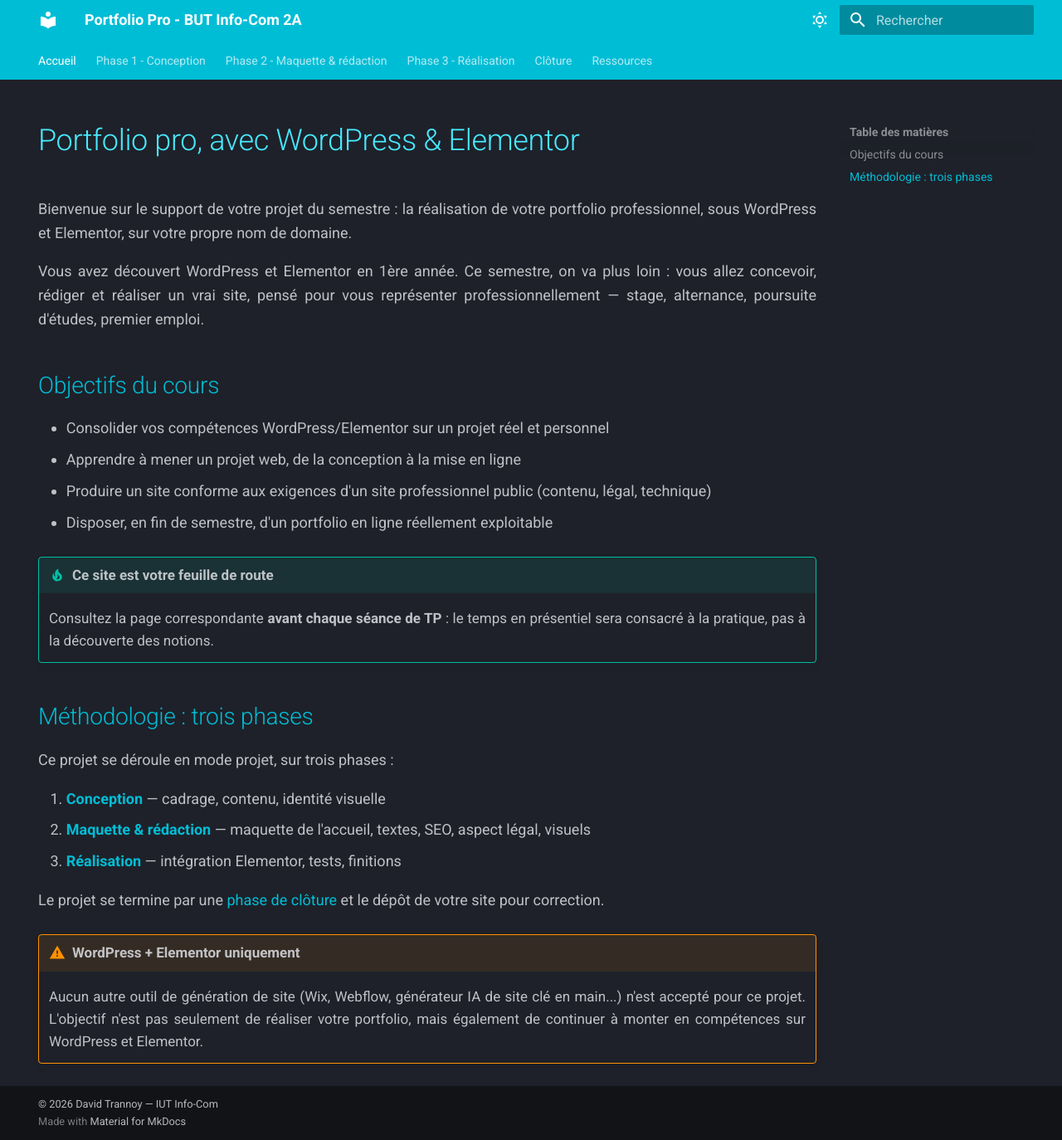
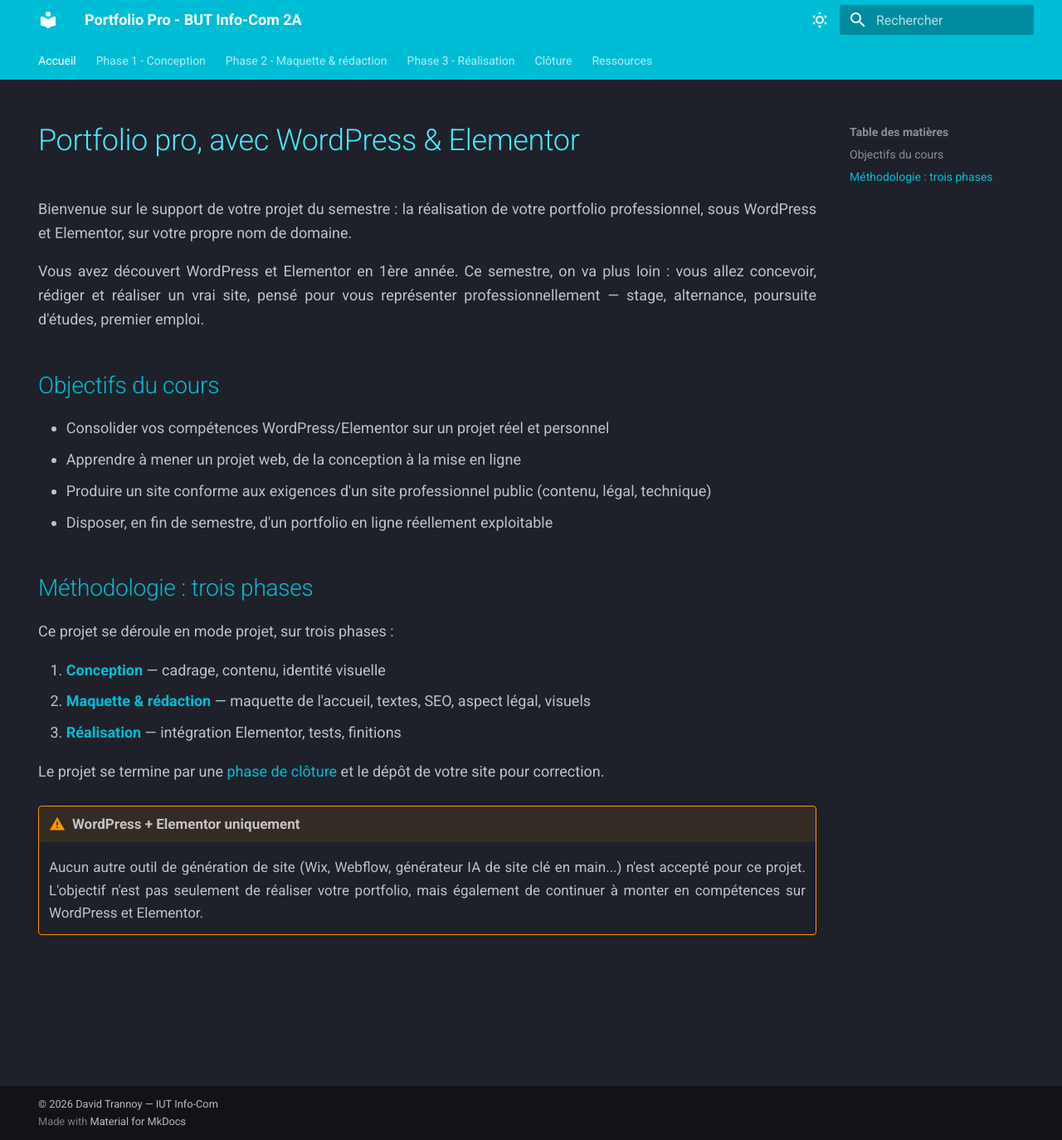
Before and after one commit to davidtrannoy-umlp/2a-portfolio, an MkDocs documentation site: the page built from docs/index.md, in a window 1280 px wide and 1374 px high. Shown: the whole window at 83% size. Built offline with MkDocs 1.6.1 and Material for MkDocs 9.7.7, drawn with Linux system fonts in a browser that asks for light colours.

Commit message:
Ajustement de la page d'accueil

```diff
--- a/docs/index.md
+++ b/docs/index.md
@@ -17,9 +17,6 @@
 - Produire un site conforme aux exigences d'un site professionnel public (contenu, légal, technique)
 - Disposer, en fin de semestre, d'un portfolio en ligne réellement exploitable
 
-!!! tip "Ce site est votre feuille de route"
-    Consultez la page correspondante **avant chaque séance de TP** : le temps en présentiel sera consacré à la pratique, pas à la découverte des notions.
-
 ## Méthodologie : trois phases
 
 Ce projet se déroule en mode projet, sur trois phases :
```
